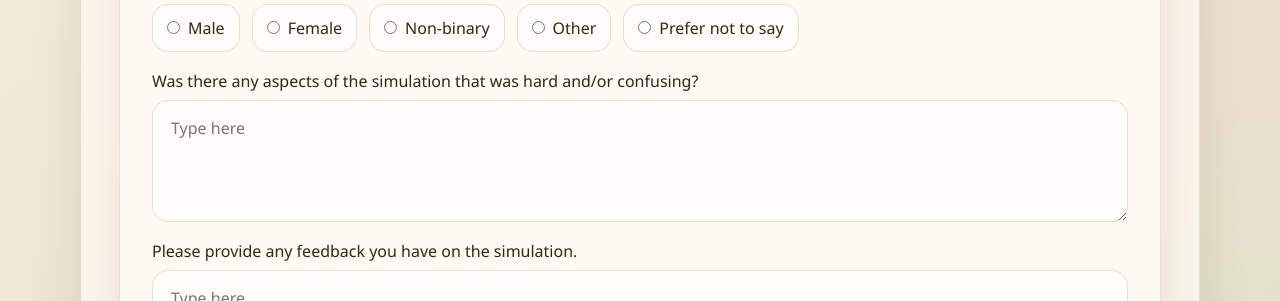
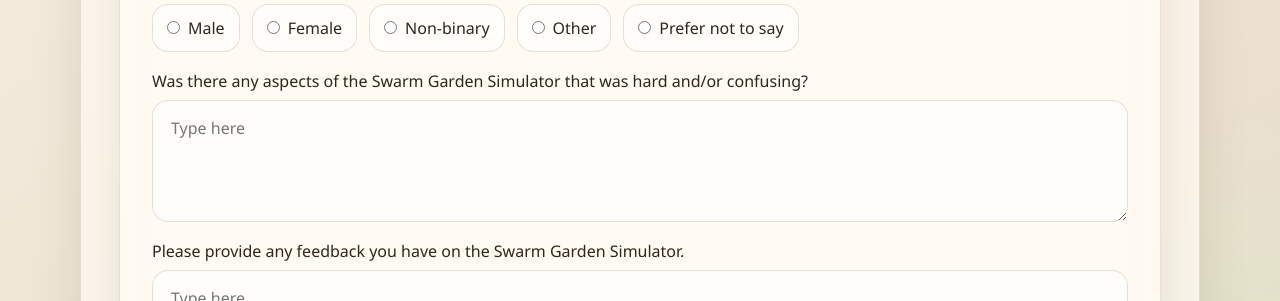
Before and after one commit to MerihanAlhafnawi/SwarmGardenSimulator, a Next.js app: page /survey in a window 1280 px wide. Shown: the part 499-800 px from the top of the page. Built offline with nearby package versions, Linux system fonts and the light colour scheme; no server answers.

Commit message:
Refine survey wording and completion message

```diff
--- a/src/app/survey/page.tsx
+++ b/src/app/survey/page.tsx
@@ -132,7 +132,7 @@ export default function SurveyPage() {
           </div>
 
           <label className="field field-wide">
-            <span>Was there any aspects of the simulation that was hard and/or confusing?</span>
+            <span>Was there any aspects of the Swarm Garden Simulator that was hard and/or confusing?</span>
             <textarea
               value={confusingAspects}
               onChange={(event) => setConfusingAspects(event.target.value)}
@@ -142,7 +142,7 @@ export default function SurveyPage() {
           </label>
 
           <label className="field field-wide">
-            <span>Please provide any feedback you have on the simulation.</span>
+            <span>Please provide any feedback you have on the Swarm Garden Simulator.</span>
             <textarea
               value={feedback}
               onChange={(event) => setFeedback(event.target.value)}
@@ -154,7 +154,11 @@ export default function SurveyPage() {
           <div className="behaviour-actions">
             <button onClick={() => void handleSubmit()}>Submit survey</button>
             {message ? <p className="behaviour-message">{message}</p> : null}
-            {submitted ? <p className="survey-success">Thank you. Your survey has been submitted.</p> : null}
+            {submitted ? (
+              <p className="survey-success">
+                Thank you for participating in our user study. Your responses have been saved.
+              </p>
+            ) : null}
           </div>
         </section>
       </section>
```
